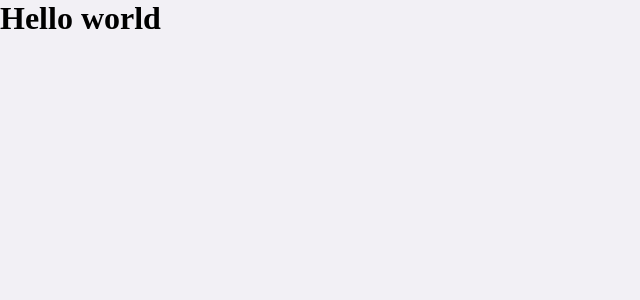
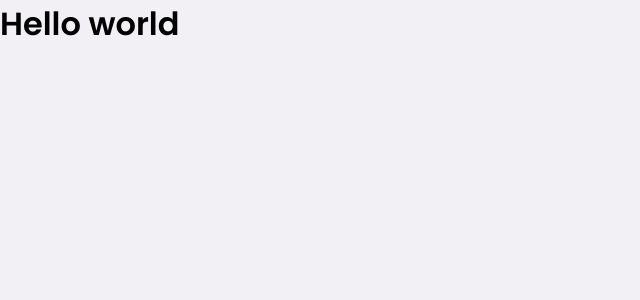
Before and after one commit to VictorCampelo/My-Dt-Money, a React (Create React App) app: page / in a window 1280 px wide. Shown: the top 300 px of the page, without its empty margins (0-640 px from the left). Built offline with nearby package versions, Linux system fonts and the light colour scheme.

Commit message:
style: finish global styles and import Poppins font

```diff
--- a/public/index.html
+++ b/public/index.html
@@ -1,15 +1,23 @@
 <!DOCTYPE html>
 <html lang="en">
+
 <head>
+  <!-- usar preconnect no inicio das importações torna o carregamente mais rápido -->
+  <link rel="preconnect" href="https://fonts.gstatic.com" />
+
   <meta charset="utf-8" />
   <meta name="viewport" content="width=device-width, initial-scale=1" />
 
-    <link rel="shortcut icon" href="favicon.png" type="image/png">
+  <link rel="shortcut icon" href="favicon.png" type="image/png" />
+
+  <link href="https://fonts.googleapis.com/css2?family=Poppins:wght@400;600&display=swap" rel="stylesheet" />
 
   <title>React App</title>
 </head>
+
 <body>
   <noscript>You need to enable JavaScript to run this app.</noscript>
   <div id="root"></div>
 </body>
+
 </html>
--- a/src/styles/global.ts
+++ b/src/styles/global.ts
@@ -37,6 +37,17 @@
         -webkit-font-smoothing: antialiased; //torna as fontes mais detalhadas
     }
 
+    //input, textarea e button tem suas proprias fontes, por isso sobreescrever todas
+    body, input, textarea, button {
+        //se não for possivel carregar o poppins, use uma font sans-serif qualquer (arial, por exemplo).
+        font-family: 'Poppins', sans-serif;
+        font-weight: 400;
+    }
+
+    h1, h2, h3, h4, h5, h6, strong {
+        font-weight: 600;
+    }
+
     button {
         cursor: pointer;
     }
```
Lines whose indentation alone changed are shown as unchanged.
